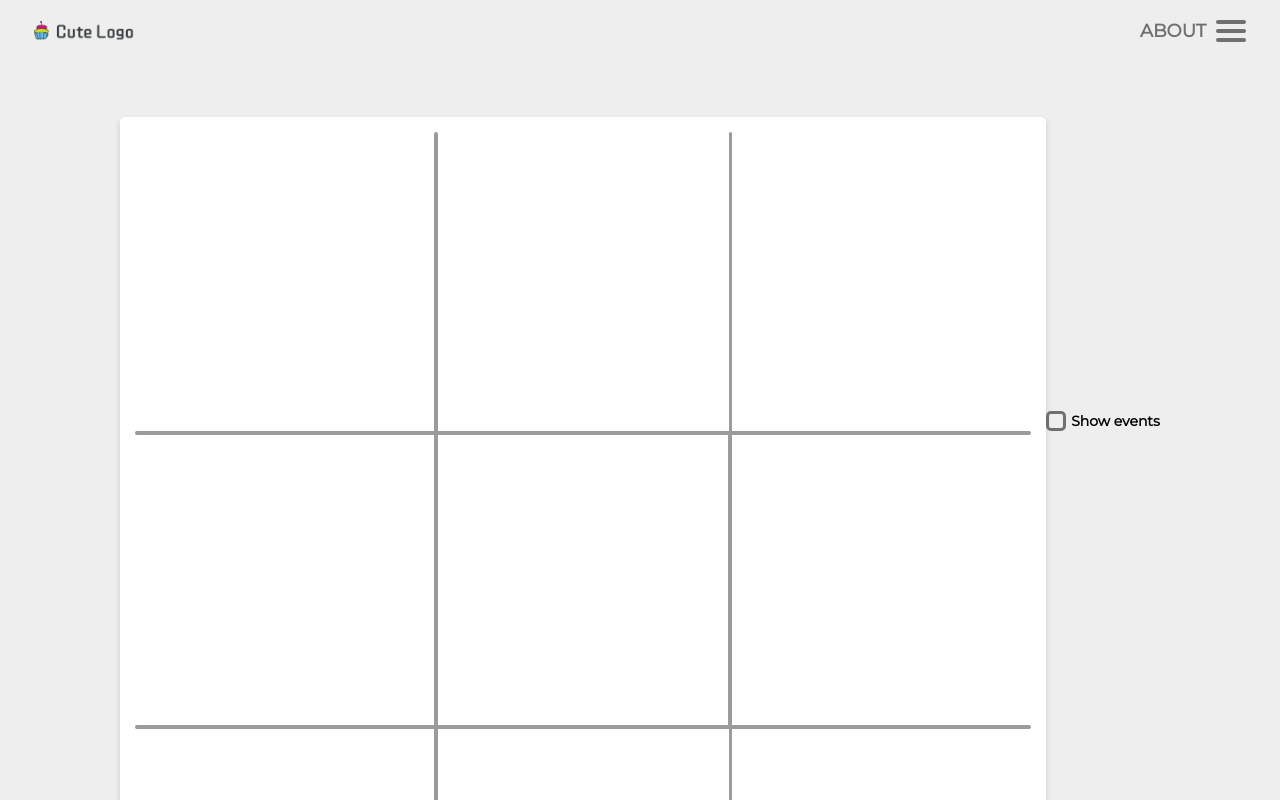
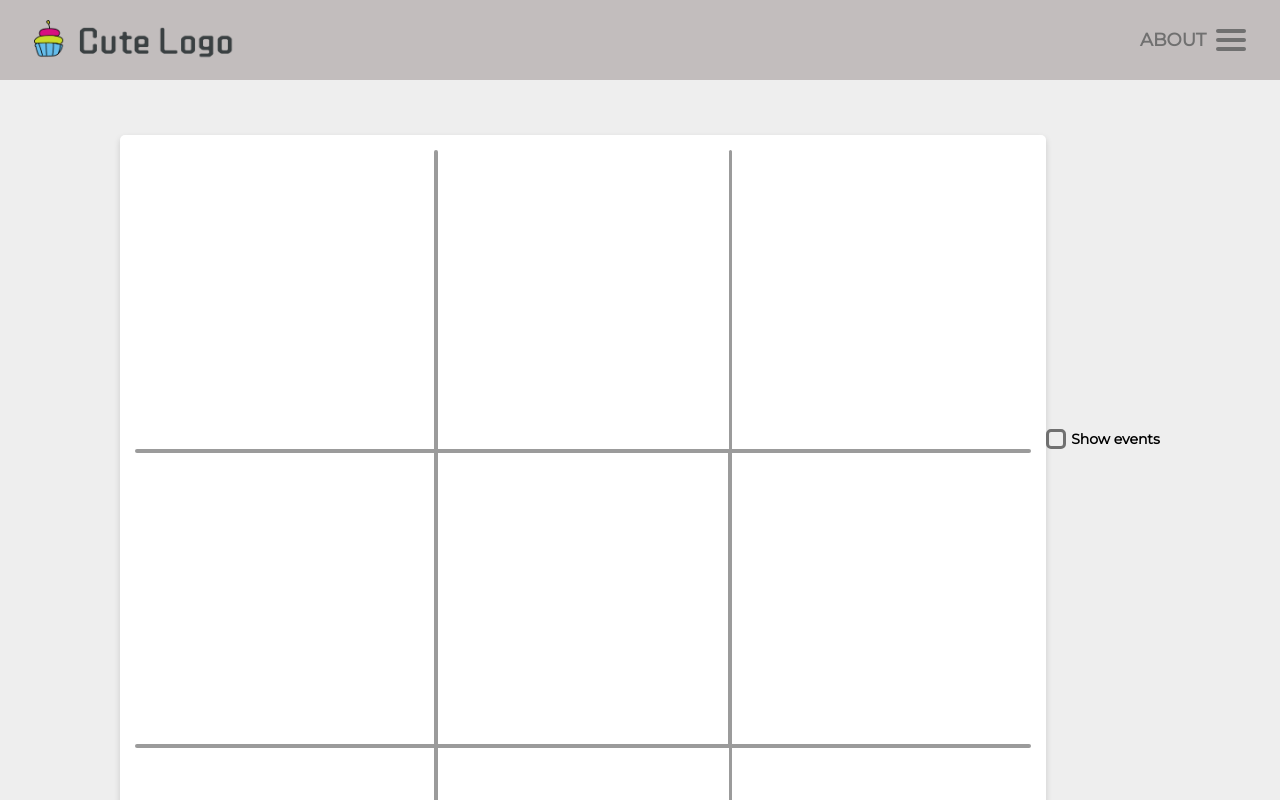
Before and after one commit to carolinanonato/tic-tac-toe, a React (Create React App) app: page / in a window 1280 px wide. Built offline with nearby package versions, Linux system fonts and the light colour scheme.

Commit message:
responsive Header

```diff
--- a/src/objects/Logo/style.css
+++ b/src/objects/Logo/style.css
@@ -1,3 +1,9 @@
 .logo {
   width: 100px;
 }
+
+@media (min-width: 740px) {
+  .logo {
+    width: 200px;
+  }
+}
--- a/src/style/elements/base.css
+++ b/src/style/elements/base.css
@@ -1,4 +1,5 @@
 body {
   font-family: "Montserrat", sans-serif;
   background-color: var(--color-second);
+  min-width: 290px;
 }
--- a/src/style/settings/colors.css
+++ b/src/style/settings/colors.css
@@ -11,6 +11,7 @@
   --color-sixth: #fffcee;
   --color-seventh: #f4f1e4;
   --color-eight: #eae6da;
+  --color-tenth: #c2bdbd;
 
   --color-yellow: #eff25a;
 }
```
